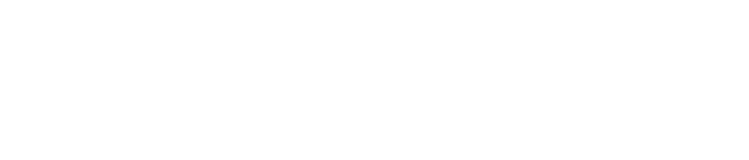
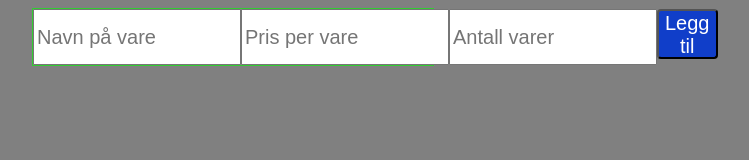
Before and after one commit to hernok/arbeidskrav-javascript, a plain HTML site: page index.html in a window 1280 px wide. Shown: the whole page, without its empty margins (407-1156 px from the left). Drawn offline with Linux system fonts and the light colour scheme.

Commit message:
big update

```diff
--- a/index.html
+++ b/index.html
@@ -4,9 +4,33 @@
     <meta charset="UTF-8" />
     <meta http-equiv="X-UA-Compatible" content="IE=edge" />
     <meta name="viewport" content="width=device-width, initial-scale=1.0" />
-    <title>Handleliste</title>
+    <link rel="stylesheet" href="style.css" />
+    <title></title>
   </head>
-  <body>
+  <body onload="loadPage()">
+    <div id="vare-container">
+      <input
+        class="input-field"
+        type="text"
+        id="vare-input"
+        placeholder="Navn på vare"
+      />
+      <input
+        class="input-field"
+        type="number"
+        id="price-input"
+        placeholder="Pris per vare"
+        onsubmit="priceError()"
+      />
+      <input
+        class="input-field"
+        type="number"
+        id="amount-input"
+        placeholder="Antall varer"
+      />
+      <button class="addbtn" onclick="addVare()">Legg til</button>
+    </div>
+    <ul id="vare-list"></ul>
     <script src="/index.js"></script>
   </body>
 </html>
--- a/index.js
+++ b/index.js
@@ -0,0 +1,73 @@
+/*function loadPage() {
+  alert("Velkommen til din handleliste");
+  alert(
+    "For å legge til varer skriver du inn navnet på varen i input-feltet merket med vare"
+  );
+  alert(
+    "Etter du har skrevet navnet til varen må du velge prisen per vare i feltet under merket pris (kan kun bruke tall)"
+  );
+  alert(
+    "Når du har skrevet pris og navn på varen må du skrive antallet du ønsker i feltet under"
+  );
+}
+*/
+
+var vareContainer = document.getElementById("vare-container");
+var vareList = document.getElementById("vare-list");
+
+var vareArray = [];
+
+function addVare() {
+  let vareInput = document.getElementById("vare-input").value;
+  let priceInput = document.getElementById("price-input").value;
+  let amountInput = document.getElementById("amount-input").value;
+
+  vareArray.push({ name: vareInput, price: priceInput, amount: amountInput });
+
+  console.log(vareArray);
+  forArray();
+}
+
+function forArray() {
+  vareList.innerHTML = "";
+  for (let i = 0; i < vareArray.length; i++) {
+    vareList.innerHTML += `<li id="vare-item">
+        <h1 id="vare-name">
+            Navn på vare: ${vareArray[i].name}
+        </h1>
+        <h2 id="vare-pris">
+          Pris per vare: kr ${vareArray[i].price},-
+        </h2>
+        <h3 id="antall">
+          Antall varer: ${vareArray[i].amount}
+        </h3>
+        <h2>
+          Total pris: ${vareArray[i].arrayPrice}
+        <button id="delete-btn" onclick="deleteVare(${i})">Slett</button>
+        </li>
+        `;
+  }
+}
+function deleteVare(i) {
+  let confirmDelete = prompt(
+    `Ønsker du å slette "${vareArray[i].name}"?
+    ja / nei.`
+  );
+  if (confirmDelete == "ja") {
+    alert(`${vareArray[i].name} er nå slettet.`);
+    vareArray.splice(i, 1);
+    forArray();
+  } else {
+    alert("Sletting kansellert.");
+  }
+}
+
+// Feilmelding hvis input = 0
+function priceError(priceInput) {
+  if (priceInput.value == "0") {
+    alert("Verdi må være høyere enn 0");
+    return false;
+  }
+  return true;
+}
+//function amountError()
--- /dev/null
+++ b/style.css
@@ -0,0 +1,32 @@
+body {
+  left: 50%;
+  background-color: grey;
+  color: white;
+}
+ul {
+  list-style: none;
+}
+#vare-container {
+  left: 50%;
+  border: 1px limegreen solid;
+  width: 400px;
+  margin: auto;
+  display: flex;
+}
+.input-field {
+  height: 50px;
+  width: 200px;
+  left: 50%;
+  font-size: 20px;
+  display: flex;
+}
+.addbtn {
+  background-color: #103ec9;
+  color: white;
+  height: 50px;
+  width: 100px;
+  font-size: 20px;
+  border-radius: 4px;
+  padding: auto;
+  position: relative;
+}
```
